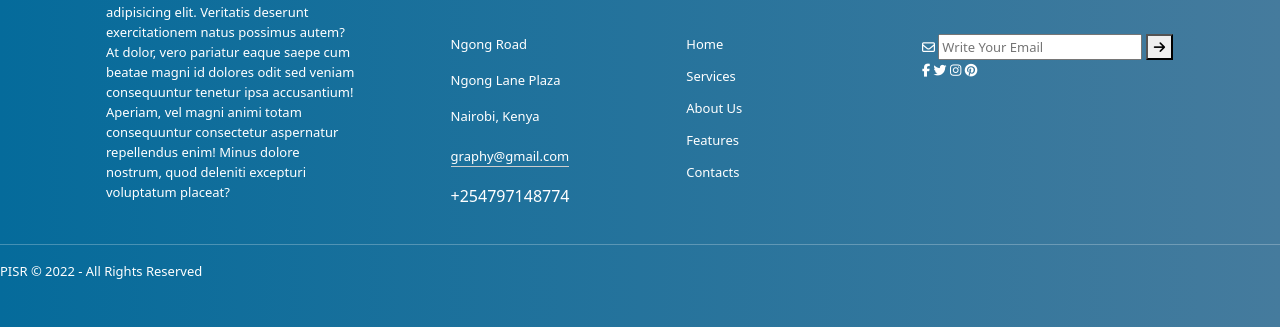
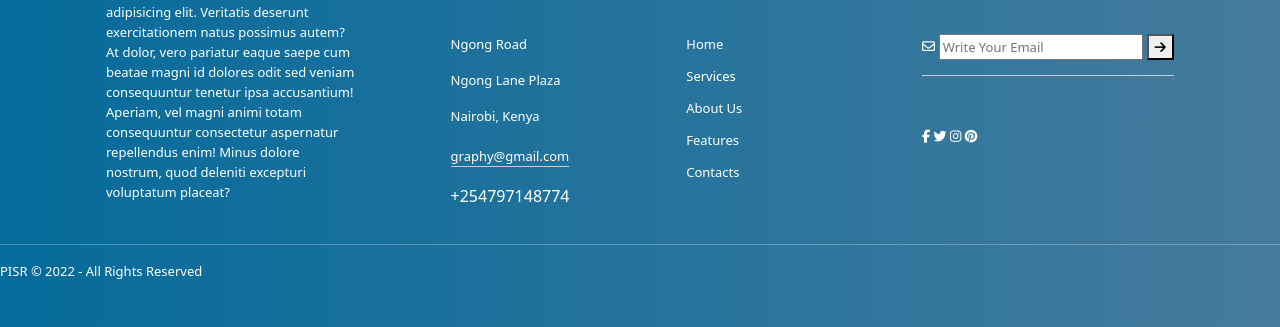
Before and after one commit to sling254/PISR, a Django app: page / in a window 1280 px wide. Shown: the part 896-1223 px from the top of the page. Run offline with Django 3.2, Linux system fonts and the light colour scheme; some libraries are stand-ins or nearby versions.

Commit message:
style the newsletter section

```diff
--- a/static/css/index.css
+++ b/static/css/index.css
@@ -230,4 +230,15 @@ footer ul li a {
   text-decoration: none;
   color: #ffffff;
 }
+
+footer form {
+  padding-bottom: 15px;
+  display: flex;
+  align-items: center;
+  justify-content: space-between;
+  border-bottom: 1px solid #ccc;
+  margin-bottom: 50px;
+}
+
+
 /* End of the Footer Css */
```
